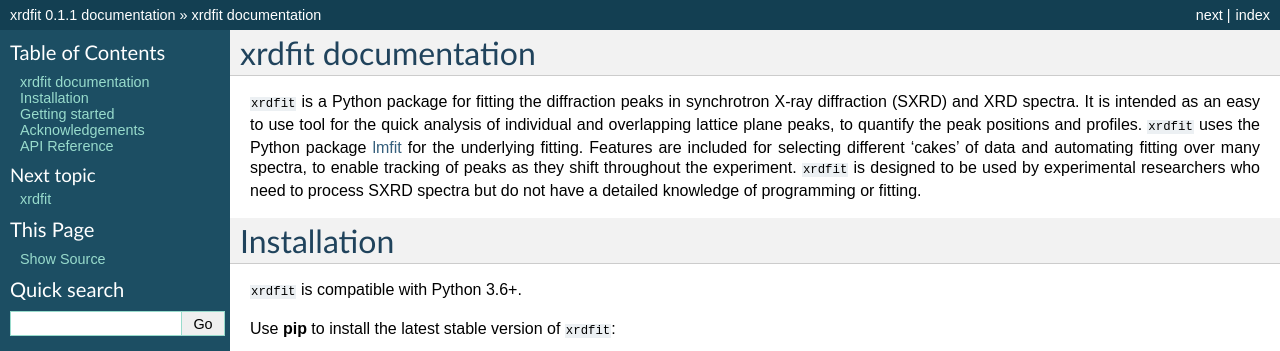
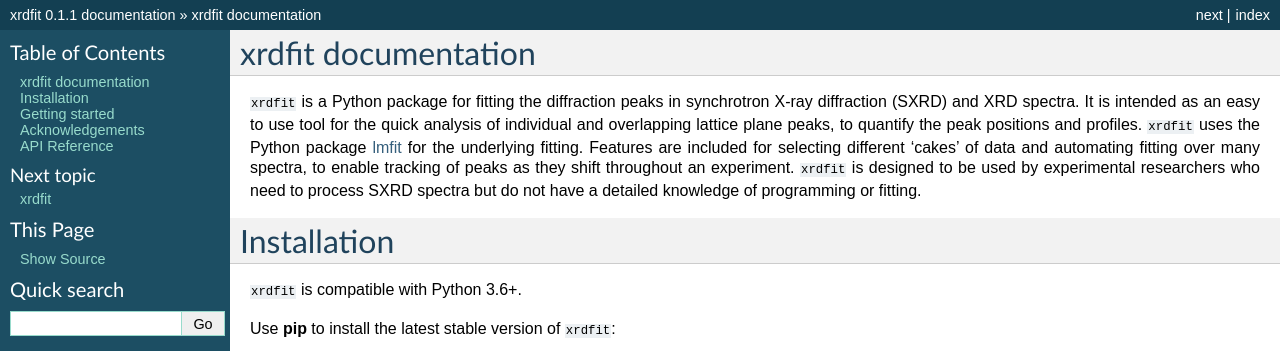
Before and after one commit to LightForm-group/xrdfit, a Sphinx documentation site: the page built from docs/source/index.rst, in a window 1280 px wide. Shown: the top 351 px of the page. Built offline with Sphinx 7.4.7, drawn with Linux system fonts in a browser that asks for light colours.

```diff
--- a/docs/source/index.rst
+++ b/docs/source/index.rst
@@ -1,7 +1,7 @@
 xrdfit documentation
 ======================
 
-``xrdfit`` is a Python package for fitting the diffraction peaks in synchrotron X-ray diffraction (SXRD) and XRD spectra. It is intended as an easy to use tool for the quick analysis of individual and overlapping lattice plane peaks, to quantify the peak positions and profiles. ``xrdfit`` uses the Python package `lmfit <https://lmfit.github.io/lmfit-py/>`_ for the underlying fitting. Features are included for selecting different 'cakes' of data and automating fitting over many spectra, to enable tracking of peaks as they shift throughout the experiment. ``xrdfit`` is designed to be used by experimental researchers who need to process SXRD spectra but do not have a detailed knowledge of programming or fitting.
+``xrdfit`` is a Python package for fitting the diffraction peaks in synchrotron X-ray diffraction (SXRD) and XRD spectra. It is intended as an easy to use tool for the quick analysis of individual and overlapping lattice plane peaks, to quantify the peak positions and profiles. ``xrdfit`` uses the Python package `lmfit <https://lmfit.github.io/lmfit-py/>`_ for the underlying fitting. Features are included for selecting different 'cakes' of data and automating fitting over many spectra, to enable tracking of peaks as they shift throughout an experiment. ``xrdfit`` is designed to be used by experimental researchers who need to process SXRD spectra but do not have a detailed knowledge of programming or fitting.
 
 
 Installation
```
Also changed, not shown: README.md (+1 -1 lines), 2 other files.
